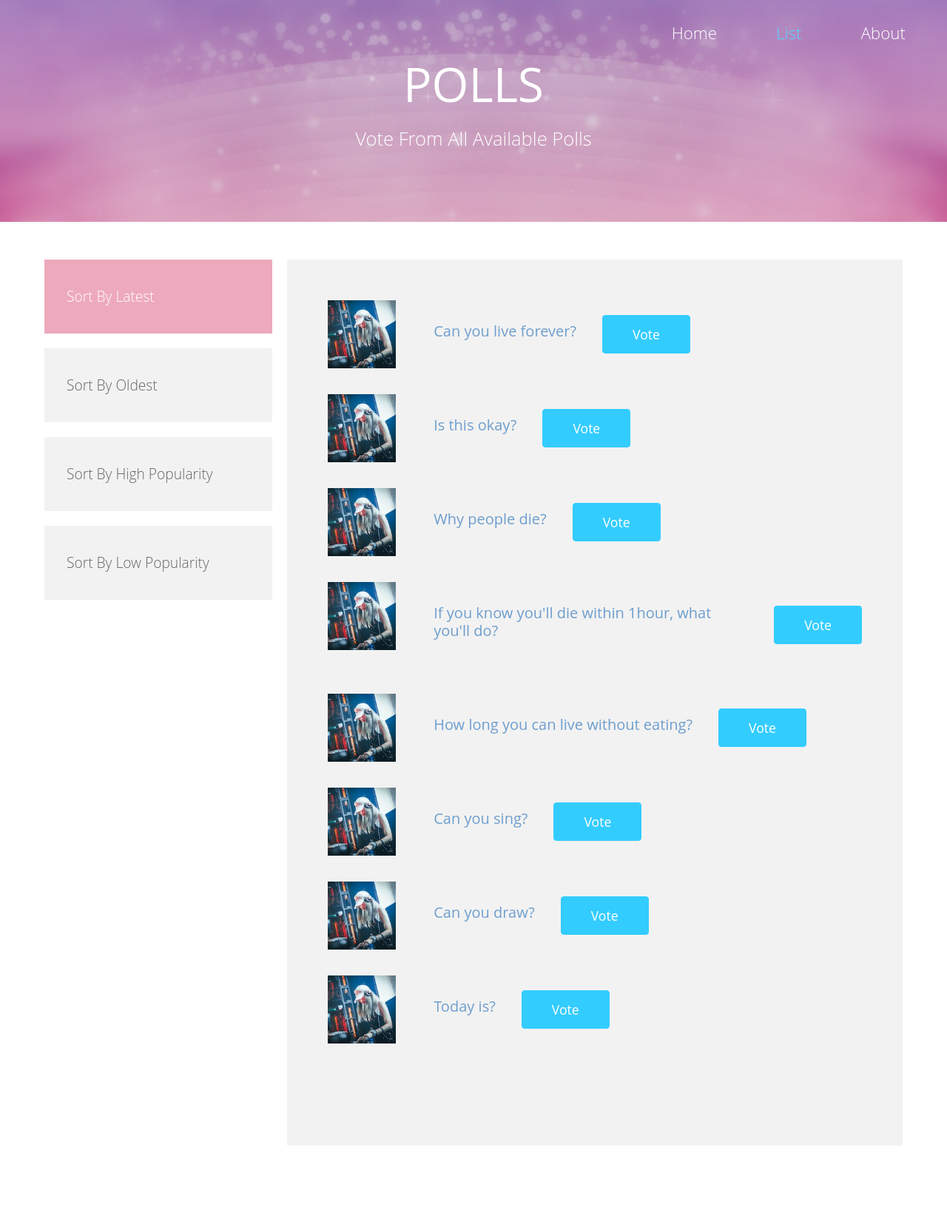
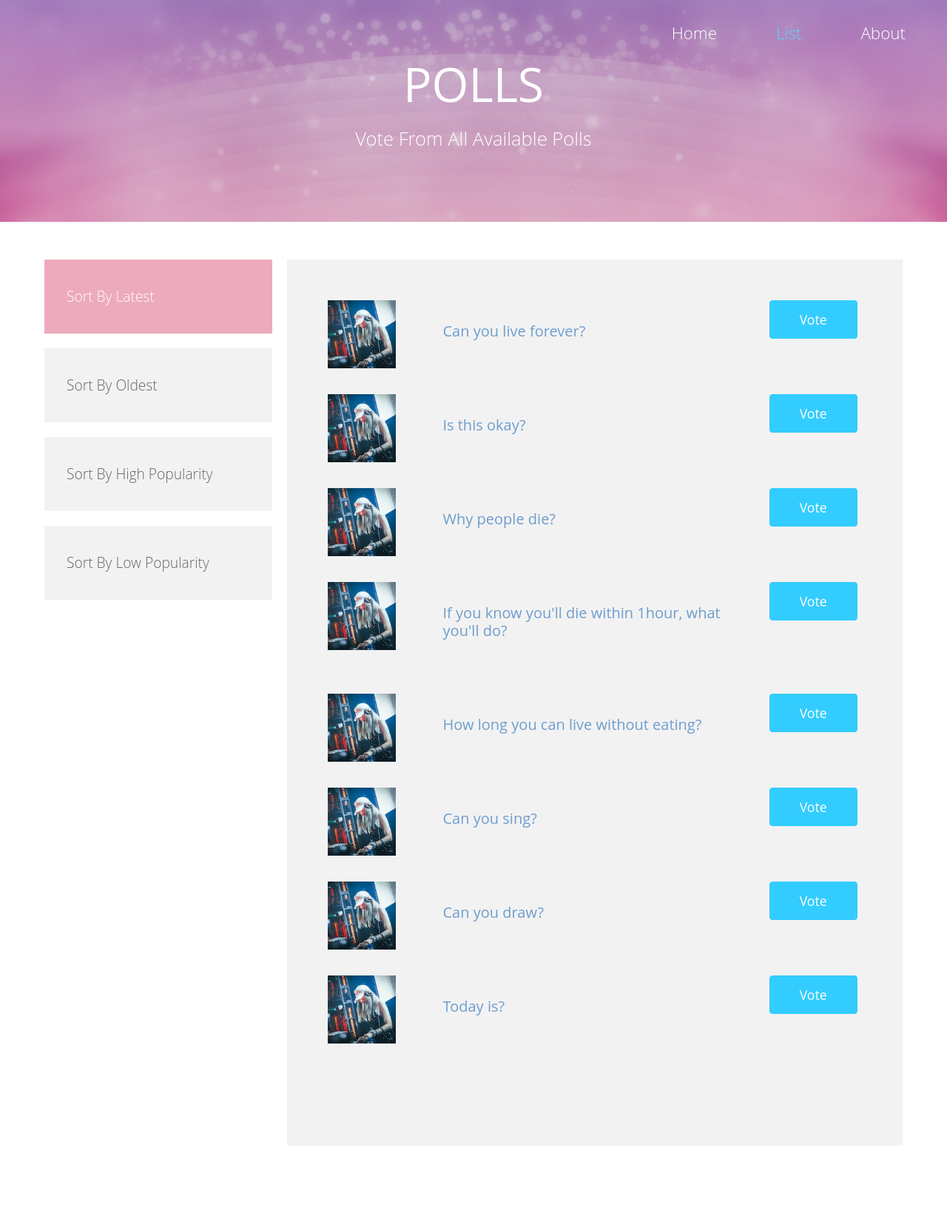
Before and after one commit to Rijoanul-Shanto/PyPoll, a Django app: page /polls/list/ in a window 1280 px wide. Shown: the top 1651 px of the page at 74% size. Run offline with Django 3.2, Linux system fonts and the light colour scheme; data comes from the database, SQL or seed files in the repository; both versions use the stored data as it was after the commit; some libraries are stand-ins or nearby versions.

Commit message:
vote icon alligned to right on list polls page

```diff
--- a/polls/templates/polls/list.html
+++ b/polls/templates/polls/list.html
@@ -90,12 +90,24 @@
                                         <div class="media-boxes">
                                             {% for question in latest_questions %}
                                             <div class="media">
+                                                <div class="row" style="width: 100%;">
+                                                    <div class="col-lg-2">
                                                         <img src="/static/polls/images/tab1.jpg" alt="Image" class="mr-3">
+                                                    </div>
+                                                    <div class="col-lg-10">
                                                         <div class="media-body tm-bg-gray">
+                                                            <div class="row" style="width: 100%;">
+                                                                <div class="col-lg-10">
                                                                     <div class="tm-description-box">
                                                                         <h5 class="tm-text-blue">{{ question.question_text }}</h5>
                                                                     </div>
+                                                                </div>
+                                                                <div class="col-lg-2">
                                                                     <a href="/polls/{{ question.id }}/" class="btn btn-secondary">Vote</a>
+                                                                </div>
+                                                            </div>
+                                                        </div>
+                                                    </div>
                                                 </div>
                                             </div>
                                             {% endfor %}
@@ -116,12 +128,24 @@
                                         <div class="media-boxes">
                                             {% for question in oldest_questions %}
                                             <div class="media">
+                                                <div class="row" style="width: 100%;">
+                                                    <div class="col-lg-2">
                                                         <img src="/static/polls/images/tab2.jpg" alt="Image" class="mr-3">
+                                                    </div>
+                                                    <div class="col-lg-10">
                                                         <div class="media-body tm-bg-gray">
+                                                            <div class="row" style="width: 100%;">
+                                                                <div class="col-lg-10">
                                                                     <div class="tm-description-box">
                                                                         <h5 class="tm-text-blue">{{ question.question_text }}</h5>
                                                                     </div>
+                                                                </div>
+                                                                <div class="col-lg-2">
                                                                     <a href="/polls/{{ question.id }}/" class="btn btn-secondary">Vote</a>
+                                                                </div>
+                                                            </div>
+                                                        </div>
+                                                    </div>
                                                 </div>
                                             </div>
                                             {% endfor %}
@@ -142,12 +166,24 @@
                                         <div class="media-boxes">
                                             {% for question in high_popular_questions %}
                                             <div class="media">
+                                                <div class="row" style="width: 100%;">
+                                                    <div class="col-lg-2">
                                                         <img src="/static/polls/images/tab3.jpg" alt="Image" class="mr-3">
+                                                    </div>
+                                                    <div class="col-lg-10">
                                                         <div class="media-body tm-bg-gray">
+                                                            <div class="row" style="width: 100%;">
+                                                                <div class="col-lg-10">
                                                                     <div class="tm-description-box">
                                                                         <h5 class="tm-text-blue">{{ question.question_text }}</h5>
                                                                     </div>
+                                                                </div>
+                                                                <div class="col-lg-2">
                                                                     <a href="/polls/{{ question.id }}/" class="btn btn-secondary">Vote</a>
+                                                                </div>
+                                                            </div>
+                                                        </div>
+                                                    </div>
                                                 </div>
                                             </div>
                                             {% endfor %}
@@ -168,12 +204,24 @@
                                         <div class="media-boxes">
                                             {% for question in low_popular_questions %}
                                             <div class="media">
+                                                <div class="row" style="width: 100%;">
+                                                    <div class="col-lg-2">
                                                         <img src="/static/polls/images/tab4.jpg" alt="Image" class="mr-3">
+                                                    </div>
+                                                    <div class="col-lg-10">
                                                         <div class="media-body tm-bg-gray">
+                                                            <div class="row" style="width: 100%;">
+                                                                <div class="col-lg-10">
                                                                     <div class="tm-description-box">
                                                                         <h5 class="tm-text-blue">{{ question.question_text }}</h5>
                                                                     </div>
+                                                                </div>
+                                                                <div class="col-lg-2">
                                                                     <a href="/polls/{{ question.id }}/" class="btn btn-secondary">Vote</a>
+                                                                </div>
+                                                            </div>
+                                                        </div>
+                                                    </div>
                                                 </div>
                                             </div>
                                             {% endfor %}
```
Also changed, not shown: polls/templates/polls/detail.html (+13 -10 lines), db.sqlite3, 1 other file. Lines whose indentation alone changed are shown as unchanged.
